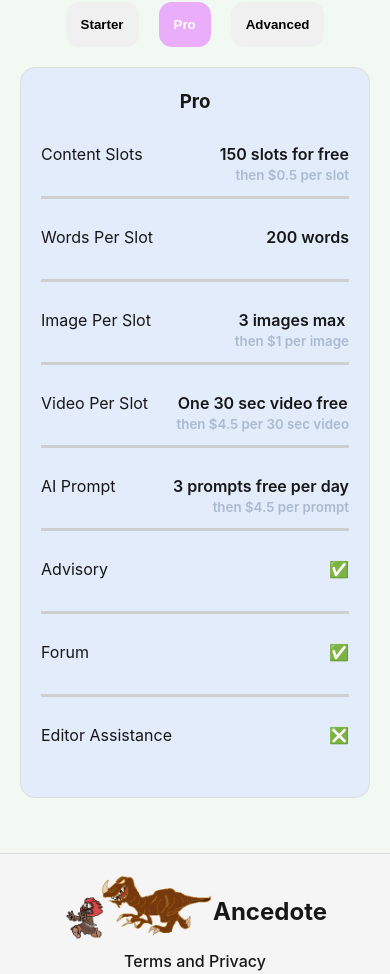
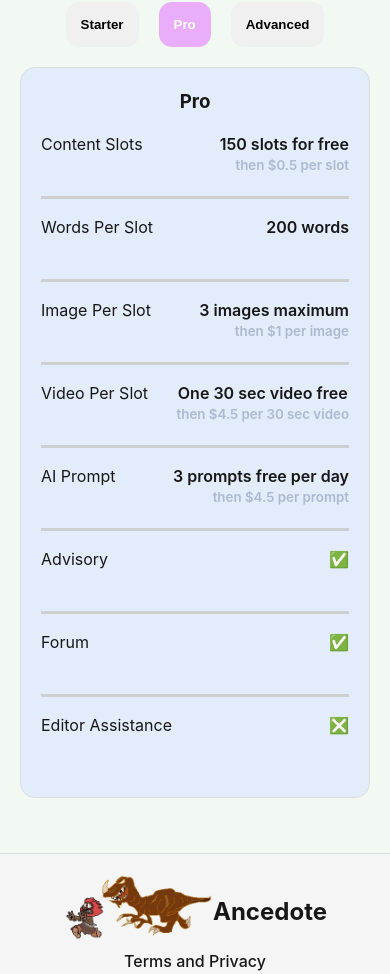
Before and after one commit to exiafuture/StarchMilk-MVP, a Next.js app: page /pricing-plans in a window 390 px wide. Shown: the part 1449-2423 px from the top of the page. Built offline with nearby package versions, Linux system fonts and the light colour scheme.

Commit message:
annoying

```diff
--- a/app/pricing-plans/page.tsx
+++ b/app/pricing-plans/page.tsx
@@ -227,7 +227,7 @@ const Pricing = () => {
                     )}
                     {trait === "Image Per Slot" && (
                       <>
-                        {currentTableView.imagePerSlot} images max
+                        {currentTableView.imagePerSlot} images maximum
                         <br />
                         <small>then ${currentTableView.imageUpgrade} per image</small>
                       </>
--- a/app/pricing-plans/pricing.css
+++ b/app/pricing-plans/pricing.css
@@ -308,7 +308,6 @@
   .trait-row {
     display: flex;
     justify-content: space-between;
-    padding: 10px 0;
     height: 4em;
     margin-top: 1rem;
   }
```
